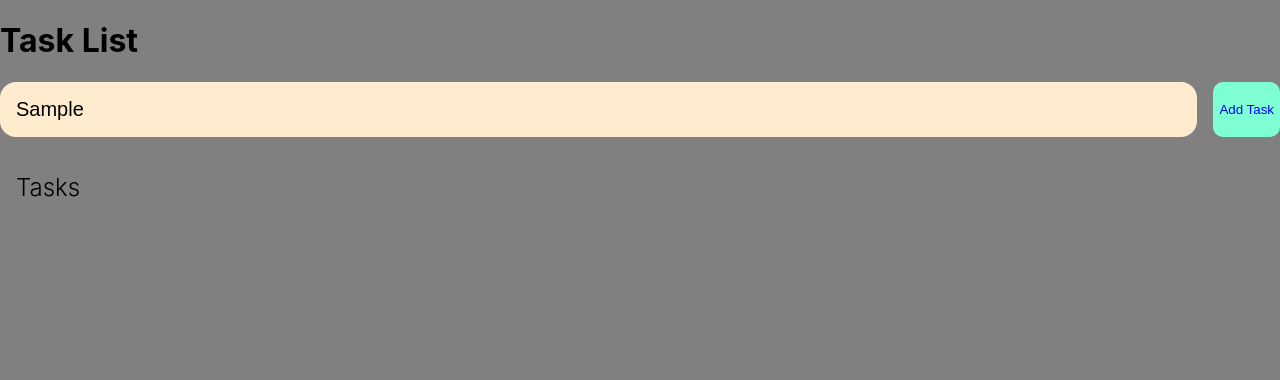
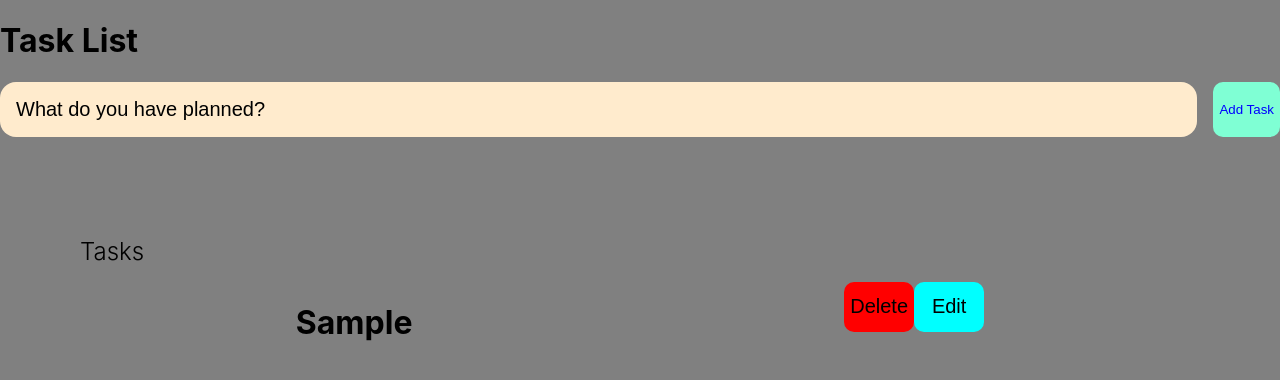
Before and after one commit to anujsth/ToDO-React, a React (Create React App) app: page / in a window 1280 px wide. Both pictures are taken after typing "Sample" into the empty fields and a click on the button "Add Task". Shown: the top 380 px of the page. Built offline with nearby package versions, Linux system fonts and the light colour scheme.

Commit message:
task-listed

```diff
--- a/src/App.js
+++ b/src/App.js
@@ -1,18 +1,26 @@
 import logo from "./logo.svg";
+import React, { useState } from "react";
 import "./App.css";
 import Input from "./component/Inputs/Input";
 import Tasks from "./component/TaskList/Tasks";
 
-function App() {
+// const Initial = ["read"];
+function App(props) {
+  const [task, setTask] = useState([]);
   const InputSubmitHandler = (arg) => {
-    const enteredTask = arg;
-    console.log(enteredTask);
+    setTask((prevState) => {
+      return [arg, ...prevState];
+    });
+  };
+
+  const TaskDelete = (arg) => {
+    return setTask((task.arg = ""));
   };
 
   return (
     <div>
       <Input onInputSubmit={InputSubmitHandler} />
-      <Tasks />
+      <Tasks passData={task} onTaskDelete={TaskDelete} />
     </div>
   );
 }
--- a/src/component/Inputs/Input.js
+++ b/src/component/Inputs/Input.js
@@ -10,6 +10,7 @@ function Input(props) {
   const Submitted = (event) => {
     event.preventDefault();
     props.onInputSubmit(enteredTask);
+    setEnteredTask("");
   };
 
   return (
@@ -22,6 +23,7 @@ function Input(props) {
           className="new-task-input"
           placeholder="What do you have planned?"
           onChange={submittedTask}
+          value={enteredTask}
         />
         <button type="submit" className="submitButton">
           Add Task
--- a/src/component/TaskList/Task.css
+++ b/src/component/TaskList/Task.css
@@ -1,5 +1,5 @@
 .task-list {
-  padding: 1rem;
+  padding: 5rem;
 }
 
 .task-list h2 {
--- /dev/null
+++ b/src/component/TaskList/TaskLister.css
@@ -0,0 +1,20 @@
+.task-lister {
+  display: flex;
+  justify-content: space-around;
+}
+
+.buttonDelete {
+  background-color: red;
+  height: 50px;
+  width: 70px;
+  border-radius: 10px;
+  font-size: 20px;
+}
+
+.buttonEdit {
+  background-color: aqua;
+  height: 50px;
+  width: 70px;
+  border-radius: 10px;
+  font-size: 20px;
+}
--- /dev/null
+++ b/src/component/TaskList/TaskLister.js
@@ -0,0 +1,22 @@
+import { useState } from "react";
+import "./TaskLister.css";
+
+function TaskLister(props) {
+  //   const [taskPrint, setTaskPrint] = useState(props.task);
+  const taskDelete = () => {
+    props.task = "";
+  };
+  return (
+    <div className="task-lister">
+      <h1>{props.task}</h1>
+      <div>
+        <button className="buttonDelete" onClick={taskDelete}>
+          Delete
+        </button>
+        <button className="buttonEdit">Edit</button>
+      </div>
+    </div>
+  );
+}
+
+export default TaskLister;
--- a/src/component/TaskList/Tasks.js
+++ b/src/component/TaskList/Tasks.js
@@ -1,11 +1,31 @@
+import { useState } from "react";
 import "./Task.css";
+import App from "../../App";
+import TaskLister from "./TaskLister";
 
-function Tasks() {
+function Tasks(props) {
   return (
     <div class="task-list">
       <h2>Tasks</h2>
-
-      <div className="task"></div>
+      <div className="task">
+        {props.passData.map((arg) => (
+          // <TaskLister task={arg} />
+          <div className="task-lister">
+            <h1>{arg}</h1>
+            <div>
+              <button
+                className="buttonDelete"
+                onClick={() => {
+                  props.onTaskDelete(arg);
+                }}
+              >
+                Delete
+              </button>
+              <button className="buttonEdit">Edit</button>
+            </div>
+          </div>
+        ))}
+      </div>
     </div>
   );
 }
```
